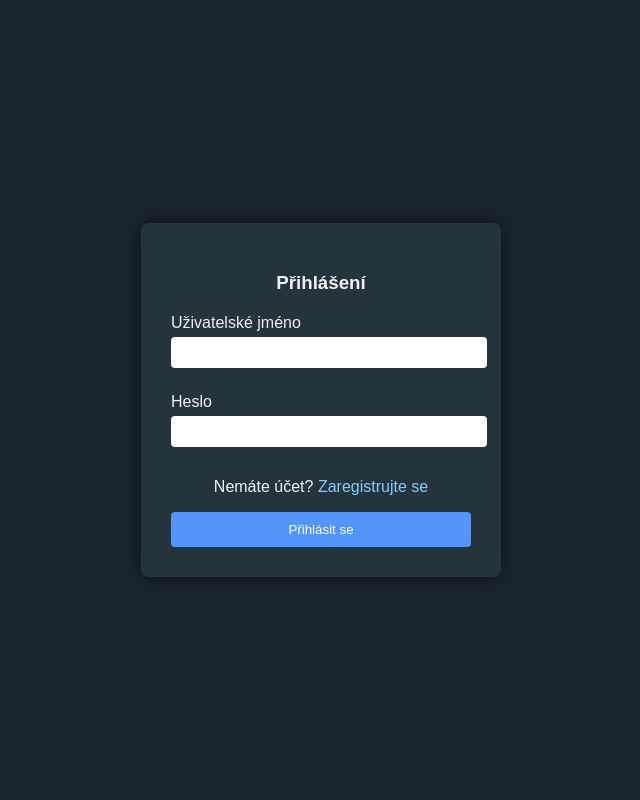
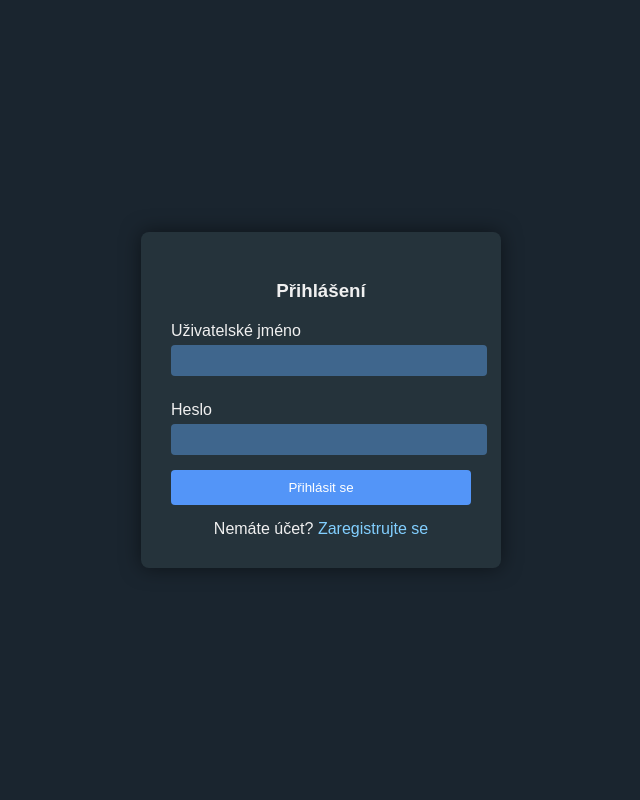
Before and after one commit to PrejPavel/htdocs, a PHP site: page /login.php in a window 1280 px wide. Shown: the whole page, without its empty margins (319-959 px from the left). Run offline with PHP 8.4, Linux system fonts and the light colour scheme.

Commit message:
Put styles from php files into ehh.css and made them more consistent

```diff
--- a/ehh.css
+++ b/ehh.css
@@ -461,6 +461,66 @@
         }
 
 
+        /* Login/Register page styles */
+        .logreg-body {
+            background-color: #1a252f;
+            color: #f0f0f0;
+            font-family: Arial, sans-serif;
+            display: flex;
+            justify-content: center;
+            align-items: center;
+            height: 100vh;
+            margin: 0;
+        }
+        .logreg-container {
+            background-color: #25333b;
+            padding: 30px;
+            border-radius: 8px;
+            box-shadow: 0 0 20px rgba(0,0,0,0.5);
+            width: 300px;
+        }
+        .logreg-container h3 {
+            text-align: center;
+            margin-bottom: 20px;
+        }
+
+        .logreg-container label {
+            display: block;
+            margin: 10px 0 5px;
+        }
+        .logreg-container input[type="text"],
+        .logreg-container input[type="password"] {
+            width: 100%;
+            padding: 8px;
+            border: none;
+            border-radius: 4px;
+            margin-bottom: 15px;
+            background-color: #3f668d;;
+        }
+        .logreg-button {
+            width: 100%;
+            padding: 10px;
+            background-color: #5395f8;
+            border: none;
+            color: #fff;
+            border-radius: 4px;
+            cursor: pointer;
+            transition: background-color 0.3s;
+        }
+        .logreg-button:hover {
+            background-color: #66b0f8;
+        }
+        .logreg-link {
+            text-align: center;
+            margin-top: 15px;
+        }
+        .logreg-link a {
+            color: #82cfff;
+            text-decoration: none;
+        }
+        .logreg-link a:hover {
+            text-decoration: underline;
+        }
 
         /* popup when new offer */
         .modal-overlay {
--- a/login.php
+++ b/login.php
@@ -45,99 +45,29 @@ if ($_SERVER['REQUEST_METHOD'] === 'POST') {
 <head>
     <meta charset="UTF-8">
     <meta name="viewport" content="width=device-width, initial-scale=1.0">
-    <title>Přihlášení</title>
-    <style>
-        body {
-            background-color: #1a252f;
-            color: #f0f0f0;
-            font-family: Arial, sans-serif;
-            display: flex;
-            justify-content: center;
-            align-items: center;
-            height: 100vh;
-            margin: 0;
-        }
-        .login-container {
-            background-color: #25333b;
-            padding: 30px;
-            border-radius: 8px;
-            box-shadow: 0 0 20px rgba(0,0,0,0.5);
-            width: 300px;
-        }
-        .login-container h3 {
-            text-align: center;
-            margin-bottom: 20px;
-        }
-        label {
-            display: block;
-            margin: 10px 0 5px;
-        }
-        input[type="text"],
-        input[type="password"] {
-            width: 100%;
-            padding: 8px;
-            border: none;
-            border-radius: 4px;
-            margin-bottom: 15px;
-        }
-        button {
-            width: 100%;
-            padding: 10px;
-            background-color: #5395f8;
-            border: none;
-            color: #fff;
-            border-radius: 4px;
-            cursor: pointer;
-        }
-        button:hover {
-            background-color: #82cfff;
-        }
-        .error {
-            color: #ff4c4c;
-            text-align: center;
-            margin-bottom: 10px;
-        }
-        .register-link {
-            text-align: center;
-            margin-top: 15px;
-        }
-        .register-link a {
-            color: #82cfff;
-            text-decoration: none;
-        }
-        .register-link a:hover {
-            text-decoration: underline;
-        }
-    </style>
+    <title>WarframeTradeHub - Přihlášení</title>
+    <link rel="stylesheet" href="ehh.css">
 </head>
-<body>
-    <div class="login-container">
-        <div style="width:100%">
-            <div>
+<body class="logreg-body">
+    <div class="logreg-container">
             <h3>Přihlášení</h3>
 
             <?php if (isset($error)): ?>
                 <div style="color: red;"><?php echo htmlspecialchars($error); ?></div>
             <?php endif; ?>
 
-                <form method="POST" action="">
-                    <div>
+            <form method="POST">
                     <label for="username">Uživatelské jméno</label>
                     <input type="text" id="username" name="username" required>
-                    </div>
 
-                    <div>
                     <label for="password">Heslo</label>
                     <input type="password" id="password" name="password" required>
-                    </div>
-                    <div class="register-link">
-                        <p>Nemáte účet? <a href="register.php">Zaregistrujte se</a></p>
-                    </div>
-                    <div>
-                        <button type="submit">Přihlásit se</button>
-                    </div>
+
+                    <button type="submit" class="logreg-button">Přihlásit se</button>
             </form>
-            </div>
+
+            <div class="logreg-link">
+                Nemáte účet? <a href="register.php">Zaregistrujte se</a>
             </div>
     </div>
 </body>
```
Also changed, not shown: register.php (+8 -69 lines). Lines whose indentation alone changed are shown as unchanged.
